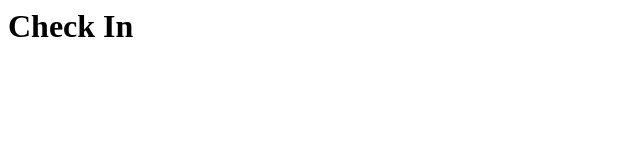
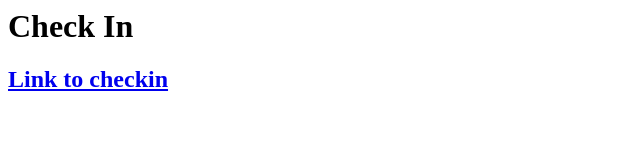
Before and after one commit to Numf/checkin, a plain HTML site: page index.html in a window 1280 px wide. Shown: the whole page, without its empty margins (0-640 px from the left). Drawn offline with Linux system fonts and the light colour scheme.

Commit message:
no message

```diff
--- a/index.html
+++ b/index.html
@@ -1 +1,2 @@
 <h1>Check In</h1>
+<h2><a href="https://numf.github.io?url=com.expoplatform.test_url">Link to checkin</a></h2>
```
Also changed, not shown: 1 other file.
